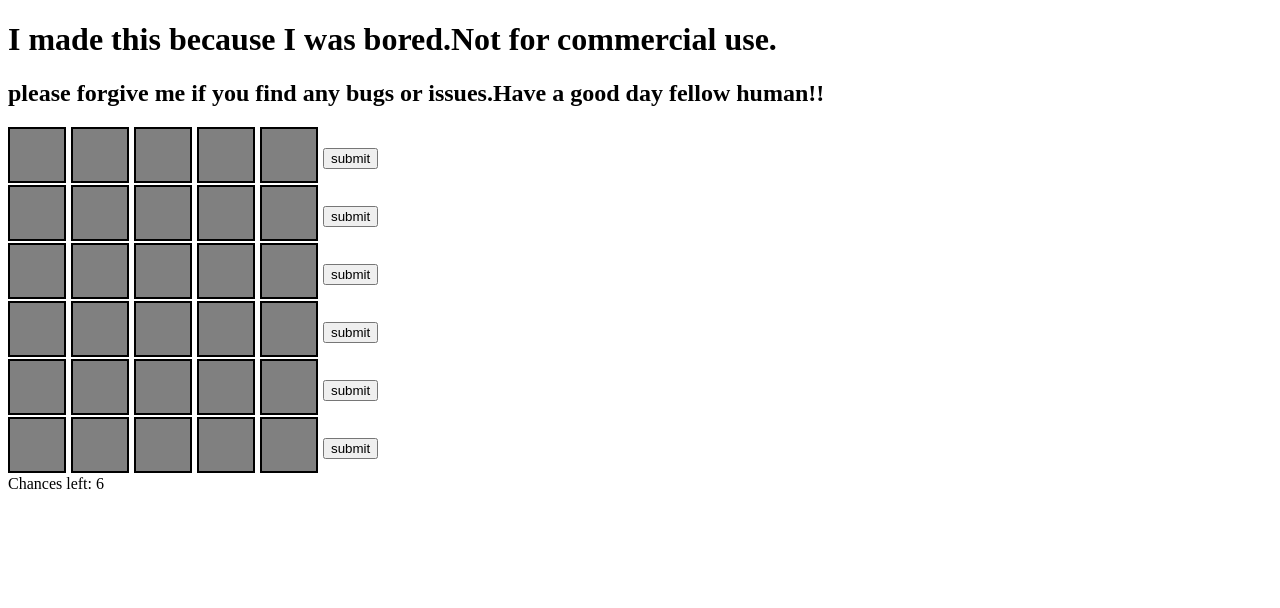
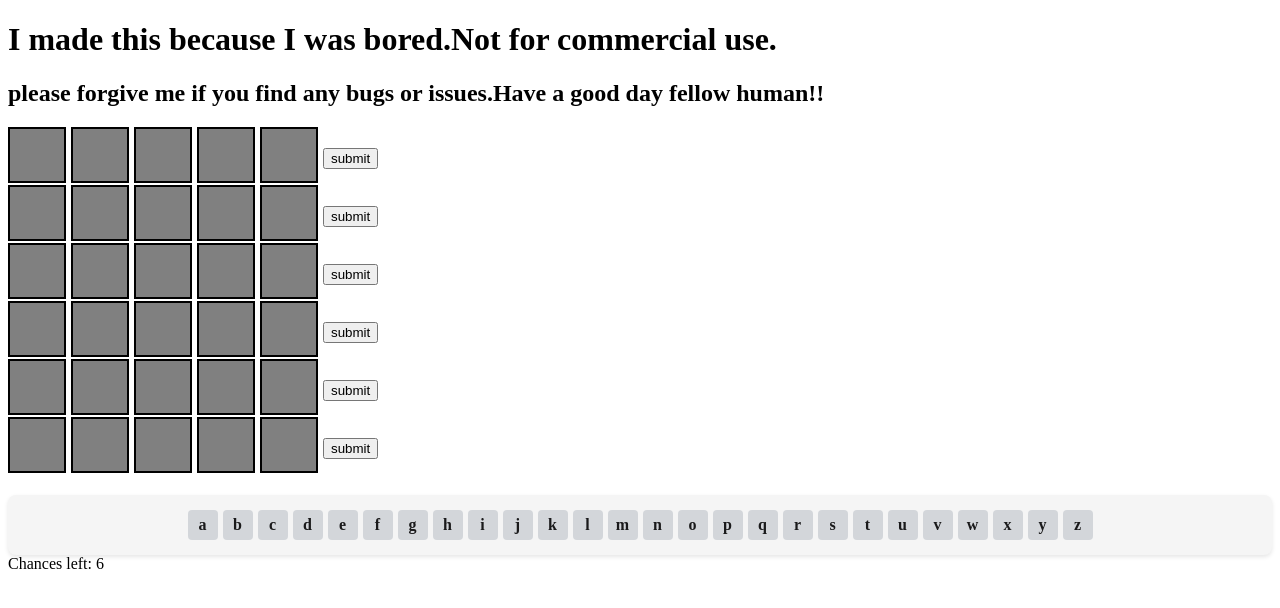
Before and after one commit to Bala040404/wordle-clone, an Angular app: page / in a window 1280 px wide. Shown: the top 608 px of the page. Built offline with nearby package versions, Linux system fonts and the light colour scheme.

Commit message:
added unused letterd

```diff
--- a/src/app/app.component.html
+++ b/src/app/app.component.html
@@ -7,7 +7,7 @@
 <app-guess [answerWord]="randomWord" (gameWon)="onGameWon()"></app-guess>
 <app-guess [answerWord]="randomWord" (gameWon)="onGameWon()"></app-guess>
 
-
+<app-unused-alphabets></app-unused-alphabets>
 <div class="chances">Chances left: {{ chanceLeft() }}</div>
 <div *ngIf="chanceLeft() === 0">Game Over! The word was: {{ randomWord }}
 <button (click)="resetGame()">Try again</button>
--- a/src/app/app.component.ts
+++ b/src/app/app.component.ts
@@ -3,11 +3,13 @@ import { RouterOutlet } from '@angular/router';
 import { GuessComponent } from "./guess/guess.component";
 import { ChanceService } from './chance.service';
 import { CommonModule } from '@angular/common';
+import { LetterTrackService } from './letter-track.service';
+import { UnusedAlphabetsComponent } from "./unused-alphabets/unused-alphabets.component";
 
 declare const words: string[];
 @Component({
   selector: 'app-root',
-  imports: [RouterOutlet, GuessComponent, CommonModule],
+  imports: [RouterOutlet, GuessComponent, CommonModule, UnusedAlphabetsComponent],
   templateUrl: './app.component.html',
   styleUrl: './app.component.scss'
 })
@@ -17,6 +19,7 @@ export class AppComponent {
   wordlist = words;
   gameWon = false;
   chanceLeft = computed(()=>  this.chanceService.getCount());
+  letterTracker = inject(LetterTrackService)
 
 
   randomIndex = Math.floor(Math.random() * words.length);
@@ -27,6 +30,8 @@ export class AppComponent {
     this.randomWord = words[this.randomIndex];
     this.chanceService.resetCount();
     this.gameWon = false;
+    this.letterTracker.clearArray()
+
   }
   onGameWon() {
     this.gameWon = true;
--- a/src/app/guess/guess.component.ts
+++ b/src/app/guess/guess.component.ts
@@ -5,6 +5,7 @@ import { ChanceService } from '../chance.service';
 import { ToastrService } from 'ngx-toastr';
 import { AlphaonlyDirective } from '../alphaonly.directive';
 import { SingleCharInputDirective } from '../single-char-input.directive';
+import { LetterTrackService } from '../letter-track.service';
 declare const words: string[];
 @Component({
   selector: 'app-guess',
@@ -15,6 +16,7 @@ declare const words: string[];
 export class GuessComponent {
   allWords = words;
   chanceService = inject(ChanceService)
+  letterTracker = inject(LetterTrackService)
   toastr = inject(ToastrService);
   @Input() answerWord:any = "";
    @Output() gameWon = new EventEmitter<void>();
@@ -77,6 +79,9 @@ export class GuessComponent {
   checkWord(){
     if(this.allWords.includes(this.guessWord)){
       this.submitted = true;
+      for(let l of this.guessWord){
+        this.letterTracker.addLetter(l);
+      }
       this.answerMap = this.getLetterFrequency(this.answerWord);
       this.guessMap = this.getLetterFrequency(this.guessWord)
 
--- /dev/null
+++ b/src/app/letter-track.service.ts
@@ -0,0 +1,22 @@
+import { Injectable, Signal, signal } from '@angular/core';
+
+@Injectable({
+  providedIn: 'root'
+})
+export class LetterTrackService {
+
+  constructor() { }
+  usedLetters = signal<String[]>([]);
+
+  addLetter(letter:any){
+    if(!this.usedLetters().includes(letter)){
+
+      this.usedLetters.update((prev) => [...prev, letter]);
+    }
+  }
+
+  clearArray(){
+      this.usedLetters.update(() => []);
+  }
+
+}
--- a/src/app/unused-alphabets/unused-alphabets.component.html
+++ b/src/app/unused-alphabets/unused-alphabets.component.html
@@ -1 +1,12 @@
-<p>unused-alphabets works!</p>
+<div class="alphabet-container">
+
+  <div class="letter-grid">
+    <span *ngFor="let letter of unusedLetters()" class="letter unused">
+      {{ letter }}
+    </span>
+
+    <span *ngFor="let letter of usedLetters()" class="letter used">
+        {{letter}}
+        </span>
+  </div>
+</div>
--- a/src/app/unused-alphabets/unused-alphabets.component.scss
+++ b/src/app/unused-alphabets/unused-alphabets.component.scss
@@ -0,0 +1,45 @@
+.alphabet-container {
+  margin-top: 20px;
+  padding: 15px;
+  border-radius: 8px;
+  background-color: #f5f5f5;
+  text-align: center;
+  box-shadow: 0 2px 4px rgba(0, 0, 0, 0.1);
+
+  h3 {
+    margin-top: 0;
+    margin-bottom: 10px;
+    font-size: 1.1rem;
+    color: #333;
+  }
+}
+
+.letter-grid {
+  display: flex;
+  flex-wrap: wrap;
+  justify-content: center;
+  gap: 5px;
+}
+
+.letter {
+  display: inline-flex;
+  justify-content: center;
+  align-items: center;
+  width: 30px;
+  height: 30px;
+  font-size: 1rem;
+  font-weight: bold;
+  border-radius: 4px;
+}
+
+.unused {
+  background-color: #d3d6da;
+  color: #1a1a1b;
+}
+
+.used {
+
+  background-color: #787c7e;
+  color: white;
+  opacity: 0.5;
+}
--- a/src/app/unused-alphabets/unused-alphabets.component.ts
+++ b/src/app/unused-alphabets/unused-alphabets.component.ts
@@ -1,11 +1,28 @@
-import { Component } from '@angular/core';
+import { Component, computed, inject } from '@angular/core';
+import { LetterTrackService } from '../letter-track.service';
+import { CommonModule } from '@angular/common';
 
 @Component({
   selector: 'app-unused-alphabets',
-  imports: [],
+  standalone: true,
+  imports: [CommonModule],
   templateUrl: './unused-alphabets.component.html',
   styleUrl: './unused-alphabets.component.scss'
 })
 export class UnusedAlphabetsComponent {
+  letterTracker = inject(LetterTrackService)
 
+
+  fullAlphabet: string[] = Array.from({ length: 26 },
+    (_, i) => String.fromCharCode('a'.charCodeAt(0) + i)
+  );
+
+
+  unusedLetters = computed(() => {
+    const used = this.letterTracker.usedLetters();
+    return this.fullAlphabet.filter(letter => !used.includes(letter));
+  });
+
+
+  usedLetters = this.letterTracker.usedLetters;
 }
```
Also changed, not shown: 1 other file (tests, documents, lock files or other folders).
